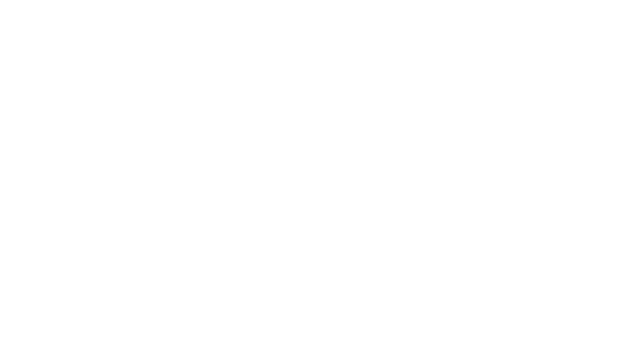
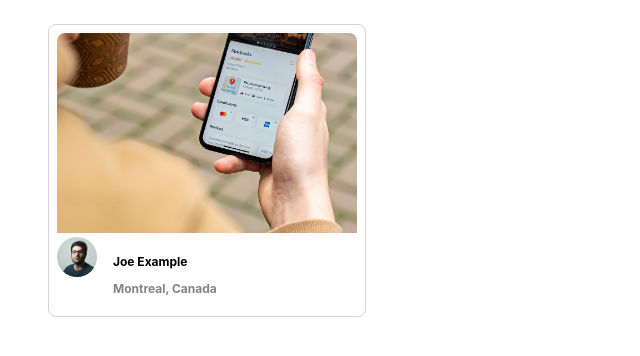
Before and after one commit to BrandNero/Photolab, a React (Create React App) app in the folder frontend/: page / in a window 1280 px wide. Shown: the top 356 px of the page, without its empty margins (0-640 px from the left). Built offline with nearby package versions, Linux system fonts and the light colour scheme; the HTML template or start-up script is replaced by a standard one.

Commit message:
PhotoListItem now properly loads

```diff
--- a/frontend/package.json
+++ b/frontend/package.json
@@ -36,6 +36,9 @@
     ]
   },
   "devDependencies": {
-    "sass": "^1.59.2"
+    "css-loader": "^7.1.1",
+    "sass": "^1.77.1",
+    "sass-loader": "^14.2.1",
+    "style-loader": "^4.0.0"
   }
 }
--- a/frontend/src/App.jsx
+++ b/frontend/src/App.jsx
@@ -17,12 +17,7 @@ const sampleDataForPhotoListItem = {
 const App = () => {
   return (
     <div className="App">
-      <PhotoListItem
-      key={sampleDataForPhotoListItem.id}
-      location={sampleDataForPhotoListItem.location}
-      imageSource={sampleDataForPhotoListItem.imageSource}
-      username={sampleDataForPhotoListItem.username}
-      profile={sampleDataForPhotoListItem.profile} />
+      <PhotoListItem photo={sampleDataForPhotoListItem} />
     </div>
   );
 };
--- a/frontend/src/components/PhotoListItem.jsx
+++ b/frontend/src/components/PhotoListItem.jsx
@@ -3,19 +3,21 @@ import React from "react";
 import "../styles/PhotoListItem.scss";
 
 
-const sampleDataForPhotoListItem = {
-  id: "1",
-  location: {
-    city: "Montreal",
-    country: "Canada",
-  },
-  imageSource: `${process.env.PUBLIC_URL}/Image-1-Regular.jpeg`,
-  username: "Joe Example",
-  profile: `${process.env.PUBLIC_URL}/profile-1.jpg`,
-};
-
-const PhotoListItem = () => {
-  /* Insert React */
+const PhotoListItem = ({photo}) => {
+  return (
+    <article className="photo-list__item">
+      <header>
+      <img src={photo.imageSource} alt={`${photo.username}'s photo`} className="photo-list__image" />
+      </header>
+      <section className="photo-list__user-details">
+        <img src={photo.profile} alt={`${photo.username}'s profile`} className="photo-list__user-profile" />
+        <section className="photo-list__user-info">
+          <p>{photo.username}</p>
+          <p className="photo-list__user-location">{photo.location.city}, {photo.location.country}</p>
+        </section>
+      </section>
+    </article>
+  );
 };
 
 export default PhotoListItem;
```
Also changed, not shown: 2 other files (tests, documents, lock files or other folders).
